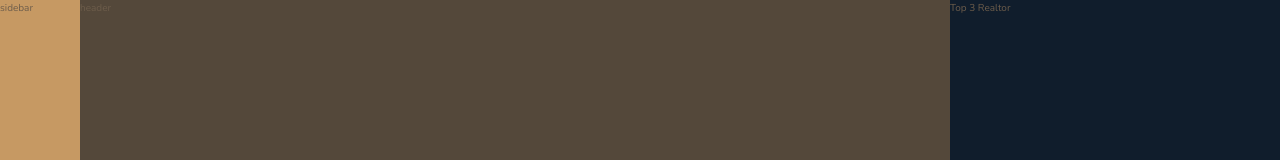
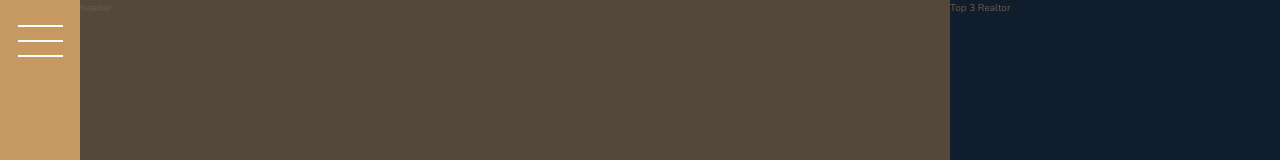
Before and after one commit to balcoder/grid-auctioneer-app, a website: page assets/index.html in a window 1280 px wide. Shown: the top 160 px of the page. Drawn offline with nearby package versions, Linux system fonts and the light colour scheme.

Commit message:
sidebar menu done

```diff
--- a/assets/index.html
+++ b/assets/index.html
@@ -17,7 +17,9 @@
   </head>
   <body>
     <div class="container">
-      <div class="sidebar">sidebar</div>
+      <div class="sidebar">
+        <button class="nav-btn"></button>
+      </div>
       <header class="header">header</header>
       <div class="realtors">Top 3 Realtor</div>
 
--- a/assets/scss/_sidebar.scss
+++ b/assets/scss/_sidebar.scss
@@ -2,4 +2,33 @@
   background-color: $color-primary;
   grid-column: sidebar-start / sidebar-end;
   grid-row: 1 / -1;
+
+  // center the burger button
+  display: flex;
+  justify-content: center;
 }
+
+.nav-btn  {
+  border: none;
+  border-radius: none;
+
+  background-color: #fff;
+  height: 2px;
+  width: 4.5rem;
+  display: block;
+  margin-top: 4rem;
+  // transform: translate(2rem, 2rem);
+
+
+  &::before,
+  &::after {
+    background-color: #fff;
+    height: 2px;
+    width: 4.5rem;
+    content: "";
+    display: block;
+  }
+
+  &::before {transform: translateY(1.5rem);}
+  &::after {transform: translateY(-1.7rem);}
+}
```
Also changed, not shown: assets/css/style.css, 1 other file.
